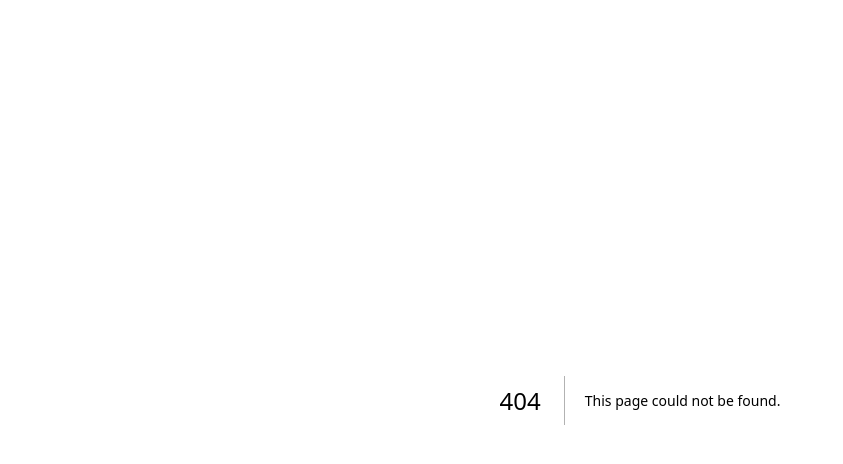
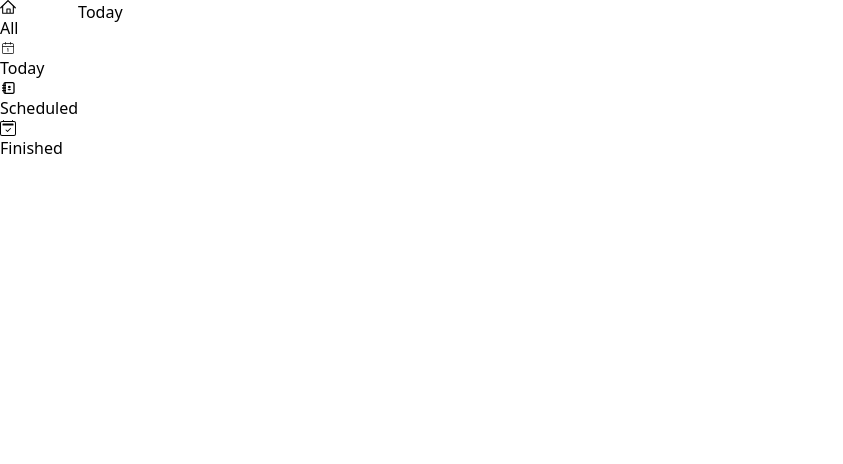
Before and after one commit to mabuhanifa/nest-from-scratch, a Next.js app in the folder client/: page /today in a window 1280 px wide. Before the commit this address had no page. Shown: the top 464 px of the page, without its empty margins (0-843 px from the left). Built offline with nearby package versions, Linux system fonts and the light colour scheme.

Commit message:
layout and sidebar

```diff
--- a/client/components/Layout.js
+++ b/client/components/Layout.js
@@ -1,8 +1,10 @@
+import SideBar from "./SideBar";
+
 export default function Layout({ children }) {
   return (
-    <div className="layout">
-      <Sidebar />
-      <main className="">{children}</main>;
+    <div className="flex ">
+      <SideBar />
+      <main className="">{children}</main>
     </div>
   );
 }
--- a/client/components/SideBar.js
+++ b/client/components/SideBar.js
@@ -1,25 +1,56 @@
+import Link from "next/link";
+import { Router } from "next/router";
+import { BsCalendar2Check } from "react-icons/bs";
+import { CiCalendarDate } from "react-icons/ci";
+import { RxHome } from "react-icons/rx";
+import { TiContacts } from "react-icons/ti";
+
 export default function SideBar() {
   const sidebarItems = [
     {
-      name: "Home",
+      name: "All",
       href: "/",
-      icon: AiOutlineHome,
+      icon: RxHome,
     },
     {
-      name: "About",
-      href: "/about",
-      icon: BsPeople,
+      name: "Today",
+      href: "/today",
+      icon: CiCalendarDate,
     },
     {
-      name: "Mails",
-      href: "/mails",
-      icon: FiMail,
-    },
-    {
-      name: "Contact",
-      href: "/contact",
+      name: "Scheduled",
+      href: "/scheduled",
       icon: TiContacts,
     },
+
+    {
+      name: "Finished",
+      href: "/finished",
+      icon: BsCalendar2Check,
+    },
   ];
-  return <div>SideBar</div>;
+  const router = Router;
+  return (
+    <div>
+      <ul className="sidebar__list">
+        {sidebarItems.map(({ name, href, icon: Icon }) => {
+          return (
+            <li className="sidebar__item" key={name}>
+              <Link
+                className={`sidebar__link ${
+                  router.pathname === href ? "sidebar__link--active" : ""
+                }`}
+                href={href}
+              >
+                <span className="sidebar__icon">
+                  <Icon />
+                </span>
+                <span className="sidebar__name">{name}</span>
+              </Link>
+            </li>
+          );
+        })}
+      </ul>
+    </div>
+  );
 }
--- /dev/null
+++ b/client/pages/finished.js
@@ -0,0 +1,7 @@
+import Layout from "@/components/Layout";
+
+export default function Finished() {
+  return (
+    <Layout>Finished</Layout>
+  )
+}
--- a/client/pages/index.js
+++ b/client/pages/index.js
@@ -1,9 +1,13 @@
+import Layout from "@/components/Layout";
 import Nav from "@/components/Nav";
 
 export default function Home() {
   return (
     <div className="bg-white text-gray-600 my-10 px-5 xl:mx-20">
-      <Nav />
+      <Nav/>
+      <Layout>
+        DashBoard
+      </Layout>
     </div>
   );
 }
--- /dev/null
+++ b/client/pages/scheduled.js
@@ -0,0 +1,7 @@
+import Layout from '@/components/Layout'
+
+export default function Scheduled() {
+  return (
+    <Layout>Scheduled</Layout>
+  )
+}
--- /dev/null
+++ b/client/pages/today.js
@@ -0,0 +1,7 @@
+import Layout from "@/components/Layout";
+
+export default function Today() {
+  return (
+    <Layout>Today</Layout>
+  )
+}
```
